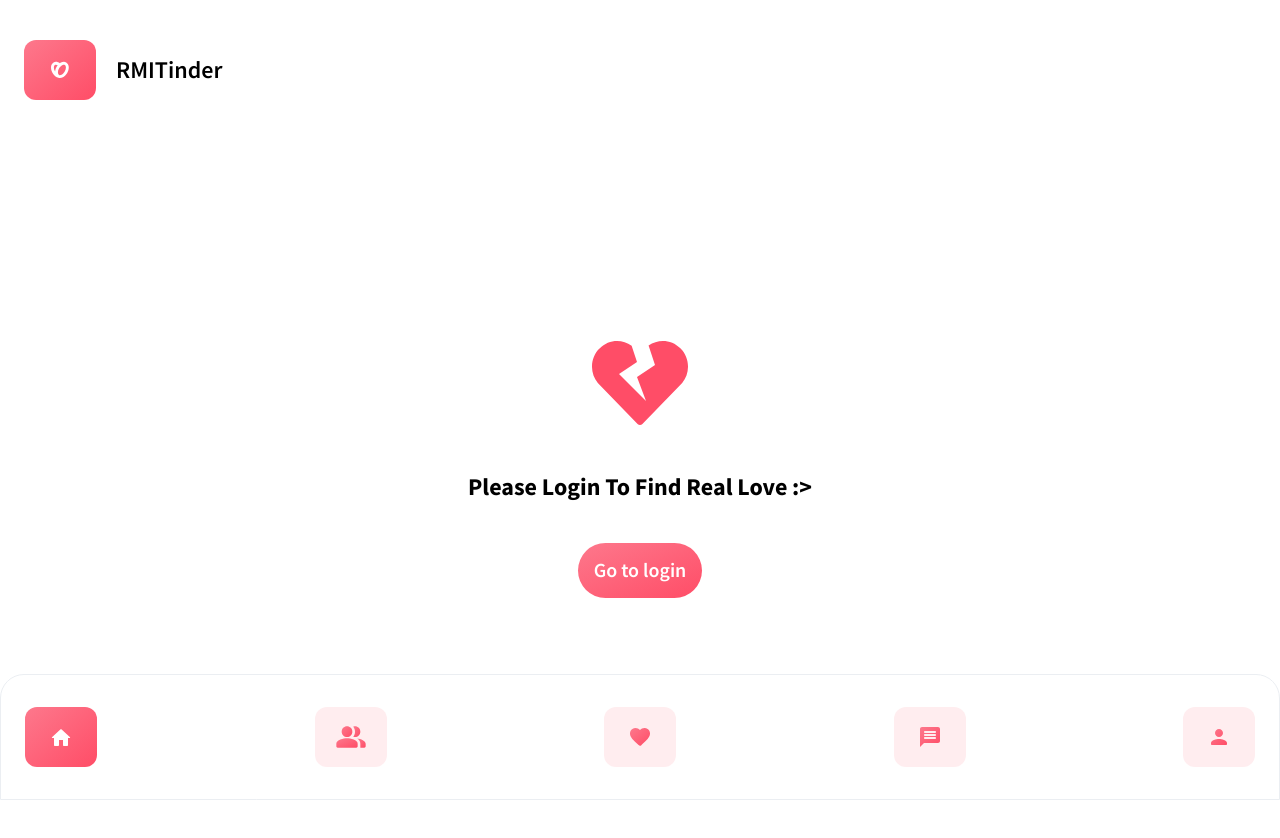
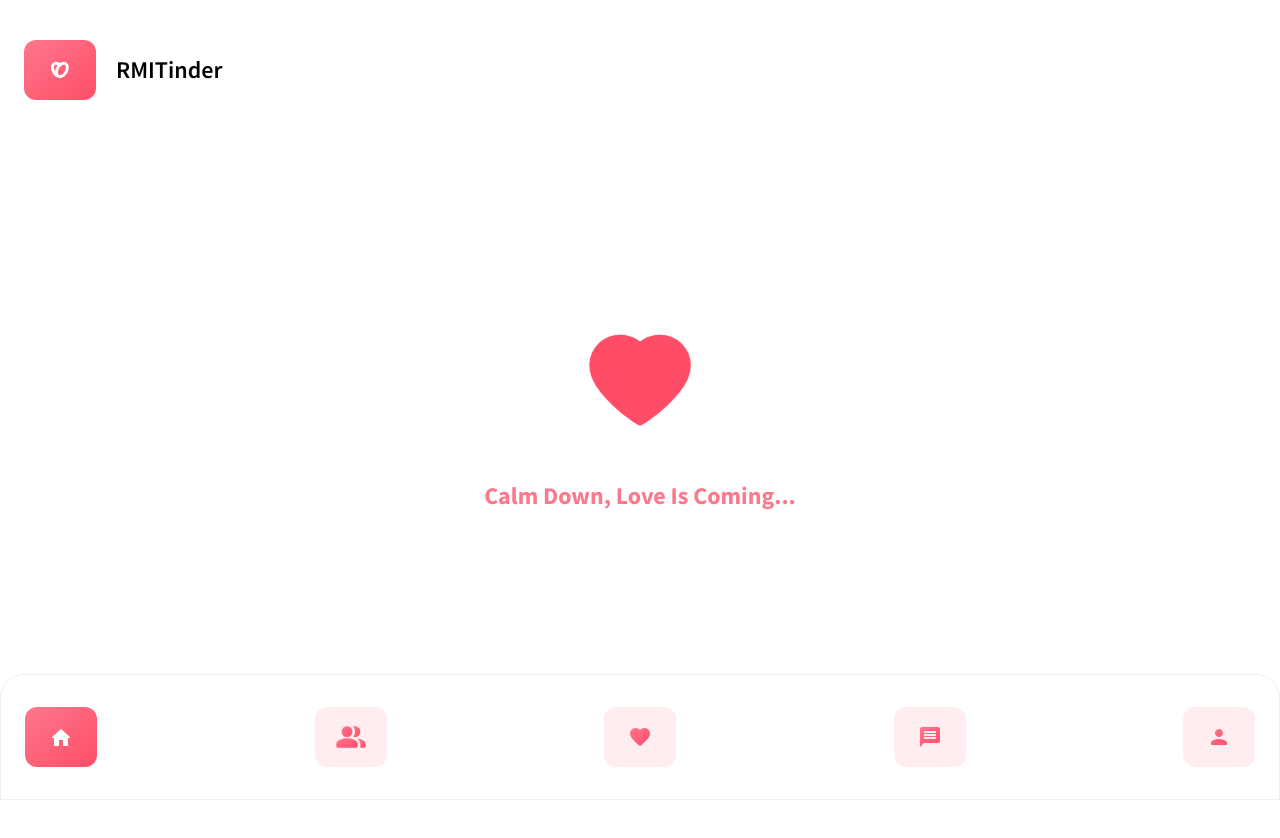
Before and after one commit to b1amage/further-web-front-end, a React (Create React App) app: page / in a window 1280 px wide. After the commit the page ends 800 px from the top, so only its background shows below. Built offline with nearby package versions, Linux system fonts and the light colour scheme.

Commit message:
add loading

```diff
--- /dev/null
+++ b/src/utilities/Loading.js
@@ -0,0 +1,16 @@
+import React from "react";
+import { AiFillHeart } from "react-icons/ai";
+import SectionTitle from "./SectionTitle";
+
+const Loading = () => {
+	return (
+		<div className="flex flex-col items-center justify-center h-[70vh]">
+			<AiFillHeart className="animate-beat text-primary-100 text-[100px] md:text-[150px] lg:text-[200px]" />
+			<SectionTitle className="animate-breath">
+				Calm down, love is coming...
+			</SectionTitle>
+		</div>
+	);
+};
+
+export default Loading;
--- a/src/views/AllMatchPage.js
+++ b/src/views/AllMatchPage.js
@@ -6,16 +6,20 @@ import MatchCard from "../components/match/MatchCard";
 import NavBar from "../components/navbar/NavBar";
 import { useNavigate } from "react-router-dom";
 import authenticationApi from "../api/authenticationApi";
+import Loading from "../utilities/Loading";
 
 const AllMatchPage = () => {
 	const [people, setPeople] = useState([]);
+	const [loading, setLoading] = useState(true);
 	const navigate = useNavigate();
 
 	useEffect(() => {
 		const getPeople = async () => {
+			setLoading(true);
 			const response = await userApi.getPeopleLiked(navigate);
 
 			setPeople(response.data.results);
+			setLoading(false);
 		};
 
 		if (authenticationApi.isLogin()) {
@@ -29,7 +33,9 @@ const AllMatchPage = () => {
 		<div className="page-container">
 			<Header title={`All match (${people?.length || 0})`} />
 
-			{people ? (
+			{loading ? (
+				<Loading />
+			) : people ? (
 				<div className="grid grid-cols-1 gap-5 my-10 md:gap-y-8 lg:gap-y-10 md:grid-cols-3 xl:grid-cols-4 place-items-center">
 					{people?.length > 0 &&
 						people.map((item, index) => (
--- a/src/views/HomePage.js
+++ b/src/views/HomePage.js
@@ -7,9 +7,11 @@ import userApi from "../api/userApi";
 import { useNavigate } from "react-router-dom";
 import NoMore from "../components/main/NoMore";
 import authenticationApi from "../api/authenticationApi";
+import Loading from "../utilities/Loading";
 
 const HomePage = () => {
 	const [profile, setProfile] = useState();
+	const [loading, setLoading] = useState(true);
 
 	const navigate = useNavigate();
 
@@ -22,10 +24,15 @@ const HomePage = () => {
 
 	useEffect(() => {
 		const getProfiles = async () => {
+			setLoading(true);
+
 			const response = await userApi.getInterestProfile();
 
 			console.log("on use effect", response);
+
 			setProfile(response?.data.results[0]);
+
+			setLoading(false);
 		};
 
 		if (authenticationApi.isLogin()) {
@@ -48,18 +55,23 @@ const HomePage = () => {
 		// 		}`
 		// 	);
 		// }
-
+		setLoading(true);
 		// call new api
 		const newUser = await getNewProfile();
 		setProfile(newUser);
 		console.log("profile", profile);
+		setLoading(false);
 	};
 	const handleRefuse = async () => {
 		console.log("che");
 		await userApi.swipe(profile._id, false, navigate);
+
+		setLoading(true);
+
 		const newUser = await getNewProfile();
 		setProfile(newUser);
 		console.log("profile", profile);
+		setLoading(false);
 	};
 
 	return (
@@ -67,7 +79,9 @@ const HomePage = () => {
 			<Header />
 			<NavBar />
 
-			{profile ? (
+			{loading ? (
+				<Loading />
+			) : profile ? (
 				<>
 					<div className="md:hidden">
 						<Frame
--- a/tailwind.config.js
+++ b/tailwind.config.js
@@ -38,6 +38,19 @@ module.exports = {
 				required: "#DA1414",
 				gray5: "#F4F6F9",
 			},
+			keyframes: {
+				beat: {
+					"0%": { scale: "1" },
+					"50%": { scale: "0.6" },
+				},
+				breath: {
+					"50%": { color: "#FD788C" },
+				},
+			},
+			animation: {
+				beat: "beat 1s ease-in-out infinite",
+				breath: "breath 1s ease-in-out infinite",
+			},
 		},
 		fontFamily: {
 			sourceSansPro: ["Source Sans Pro", "sans-serif"],
```
